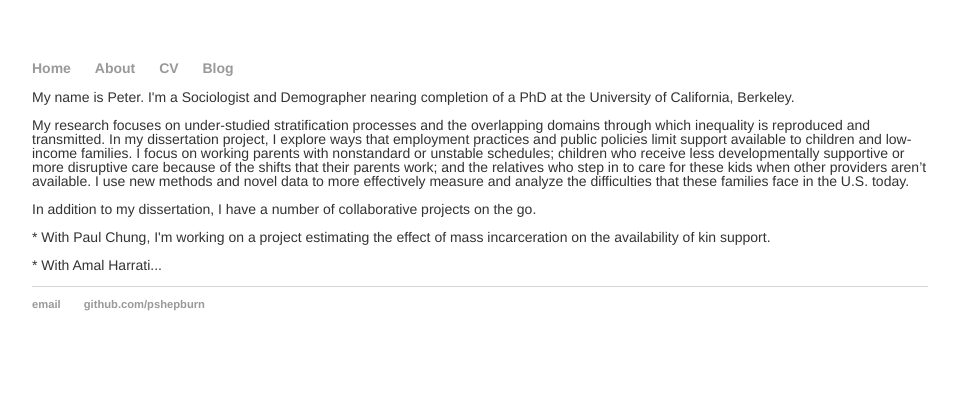
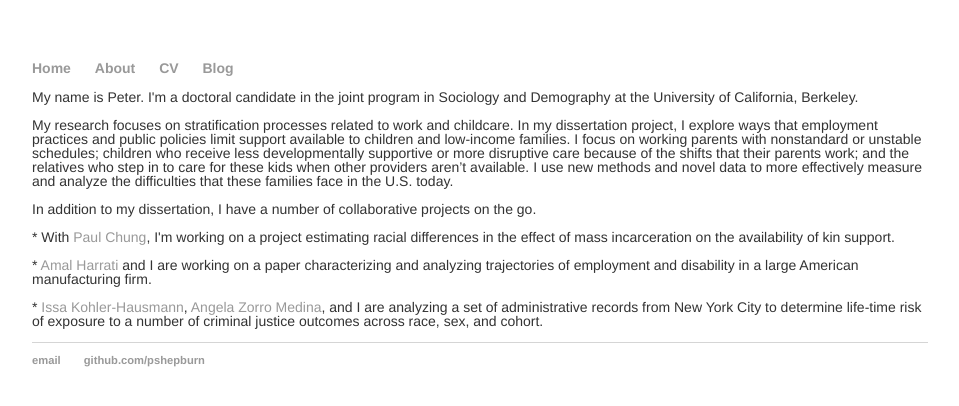
Before and after one commit to pshepburn/pshepburn.github.io, a Jekyll site: the page built from about.html, in a window 1280 px wide. Shown: the top 406 px of the page, without its empty margins (160-1119 px from the left). Built offline with Jekyll 4.4.1, drawn with Linux system fonts in a browser that asks for light colours.

Commit message:
more about

```diff
--- a/about.html
+++ b/about.html
@@ -3,9 +3,10 @@
 title: About Me
 ---
 <div class="blurb">
-	<p>My name is Peter. I'm a Sociologist and Demographer nearing completion of a PhD at the University of California, Berkeley.</p>
-	<p>My research focuses on under-studied stratification processes and the overlapping domains through which inequality is reproduced and transmitted. In my dissertation project, I explore ways that employment practices and public policies limit support available to children and low-income families. I focus on working parents with nonstandard or unstable schedules; children who receive less developmentally supportive or more disruptive care because of the shifts that their parents work; and the relatives who step in to care for these kids when other providers aren’t available. I use new methods and novel data to more effectively measure and analyze the difficulties that these families face in the U.S. today.</p>
+	<p>My name is Peter. I'm a doctoral candidate in the joint program in Sociology and Demography at the University of California, Berkeley.</p>
+	<p>My research focuses on stratification processes related to work and childcare. In my dissertation project, I explore ways that employment practices and public policies limit support available to children and low-income families. I focus on working parents with nonstandard or unstable schedules; children who receive less developmentally supportive or more disruptive care because of the shifts that their parents work; and the relatives who step in to care for these kids when other providers aren’t available. I use new methods and novel data to more effectively measure and analyze the difficulties that these families face in the U.S. today.</p>
 	<p>In addition to my dissertation, I have a number of collaborative projects on the go.</p>
-	<p>* With Paul Chung, I'm working on a project estimating the effect of mass incarceration on the availability of kin support.</p>
-	<p>* With Amal Harrati...</p>
+	<p>* With <a href="http://www.paulchung.org/">Paul Chung</a>, I'm working on a project estimating racial differences in the effect of mass incarceration on the availability of kin support.</p>
+	<p>* <a href="https://amalharrati.com/">Amal Harrati</a> and I are working on a paper characterizing and analyzing trajectories of employment and disability in a large American manufacturing firm.</p>
+	<p>* <a href="https://law.yale.edu/issa-kohler-hausmann">Issa Kohler-Hausmann</a>, <a href="https://law.yale.edu/studying-law-yale/degree-programs/graduate-programs/jsd-program/jsd-candidate-profiles/angela-zorro-medina">Angela Zorro Medina</a>, and I are analyzing a set of administrative records from New York City to determine life-time risk of exposure to a number of criminal justice outcomes across race, sex, and cohort.
 </div><!-- /.blurb -->
```
